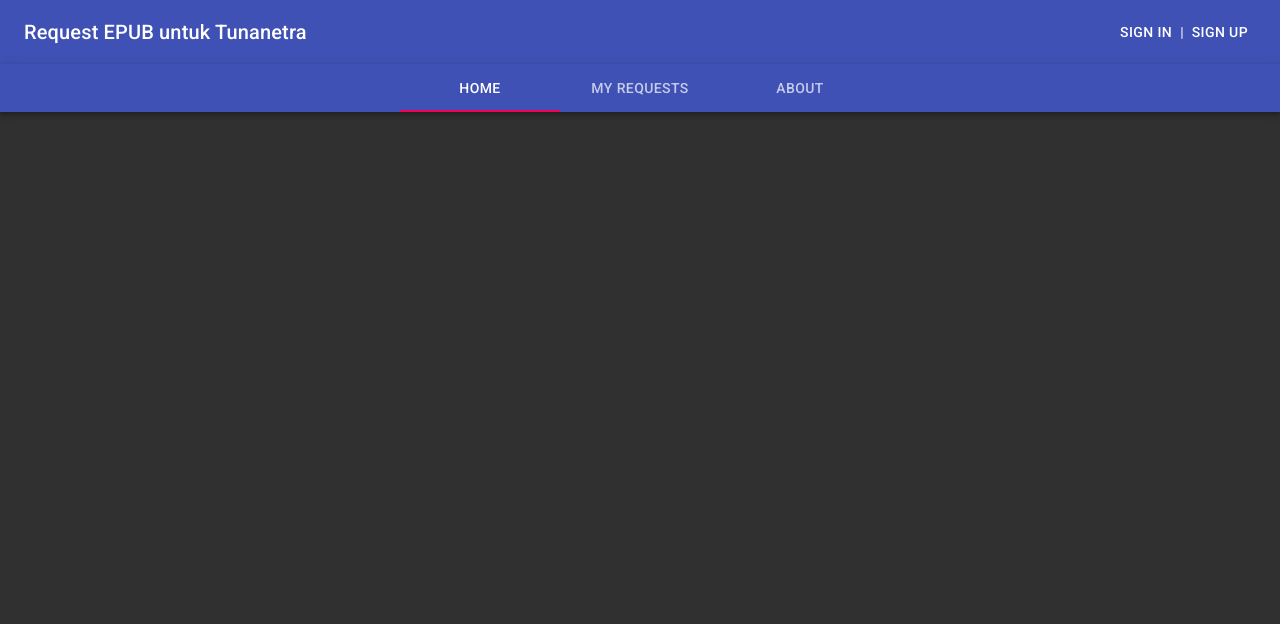
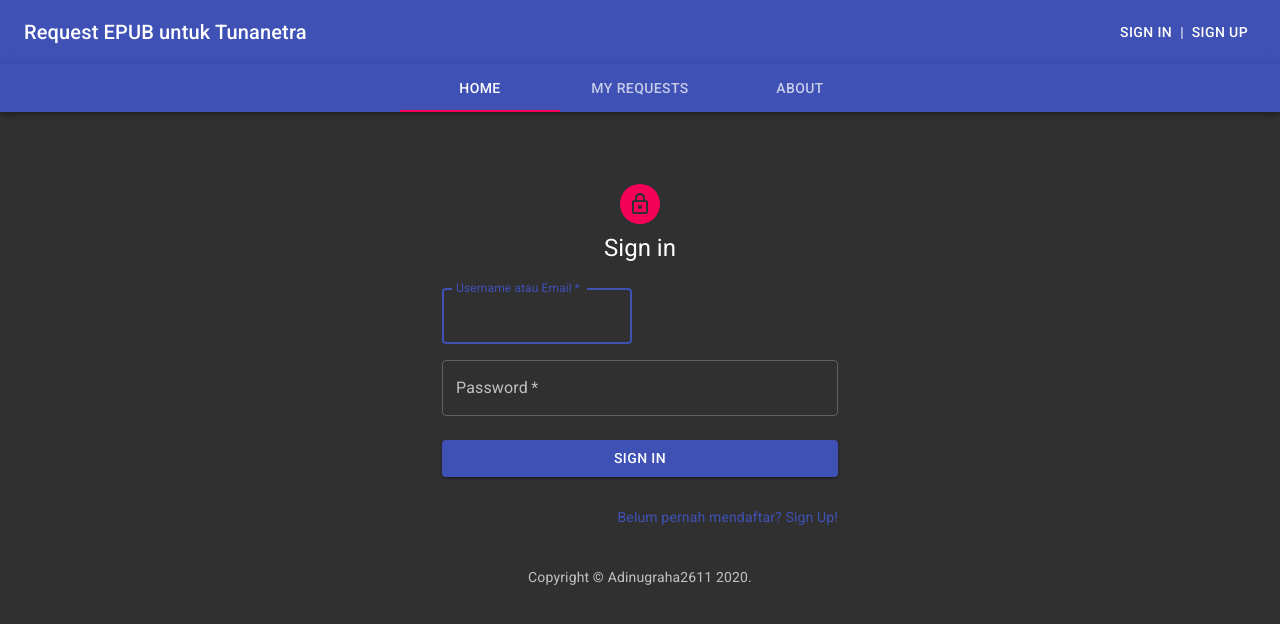
Before and after one commit to Nugi26/request-epub-web, a React (Vite) app: page /signin in a window 1280 px wide. Shown: the top 624 px of the page. Built offline with nearby package versions, Linux system fonts and the light colour scheme; no server answers.

Commit message:
finish adding signUp, signIn, and logout

```diff
--- a/package.json
+++ b/package.json
@@ -21,6 +21,7 @@
     "@material-ui/core": "^4.11.0",
     "@material-ui/icons": "^4.9.1",
     "@types/react": "^16.9.55",
+    "apollo-link-context": "^1.0.20",
     "fontsource-roboto": "^3.0.3",
     "graphql": "^15.4.0",
     "react": "^16.14.0",
--- a/src/app.js
+++ b/src/app.js
@@ -9,17 +9,29 @@ import {
   createHttpLink,
   InMemoryCache,
 } from '@apollo/client';
+import { setContext } from 'apollo-link-context';
+import isLoggedIn from './appState';
 
 const cache = new InMemoryCache();
 const uri = process.env.API_URI;
 const httpLink = createHttpLink({ uri });
-
+// check for a token and return the headers to the context
+const authLink = setContext((_, { headers }) => {
+  return {
+    headers: {
+      ...headers,
+      authorization: localStorage.getItem('token') || '',
+    },
+  };
+});
 const client = new ApolloClient({
-  // link: authLink.concat(httpLink),
-  uri,
+  link: authLink.concat(httpLink),
   cache,
   connectToDevTools: true,
 });
+console.log('link:', client.link);
+// write the cache data after cache is reset
+// client.onResetStore(() => cache.writeData({ data }));
 
 // theme settings
 const theme = createMuiTheme({
--- /dev/null
+++ b/src/appState.js
@@ -0,0 +1,4 @@
+import { makeVar } from '@apollo/client';
+// make reactive var for storing app login state
+const isLoggedIn = makeVar(!!localStorage.getItem('token'));
+export default isLoggedIn;
--- a/src/components/Header.js
+++ b/src/components/Header.js
@@ -1,10 +1,13 @@
 import React from 'react';
-import { Link } from 'react-router-dom';
+import isSignedIn from '../appState';
+import { useHistory, Link } from 'react-router-dom';
 import { makeStyles } from '@material-ui/core/styles';
 import AppBar from '@material-ui/core/AppBar';
 import Toolbar from '@material-ui/core/Toolbar';
 import Typography from '@material-ui/core/Typography';
 import Button from '@material-ui/core/Button';
+import { useApolloClient } from '@apollo/client';
+import isLoggedIn from '../appState';
 
 const useStyles = makeStyles(theme => ({
   root: {
@@ -17,6 +20,18 @@ const useStyles = makeStyles(theme => ({
 
 export default function Header() {
   const classes = useStyles();
+  const client = useApolloClient();
+  const history = useHistory();
+  const onClick = () => {
+    // remove the token
+    localStorage.removeItem('token');
+    // clear the application's cache
+    client.resetStore();
+    // update isLoggedIn state
+    isLoggedIn(false);
+    // reload page
+    history.go(0);
+  };
 
   return (
     <div className={classes.root}>
@@ -25,6 +40,8 @@ export default function Header() {
           <Typography variant="h6" className={classes.title} component="h1">
             Request EPUB untuk Tunanetra
           </Typography>
+          {!isSignedIn() && (
+            <React.Fragment>
               <Button component={Link} color="inherit" to="/signin">
                 Sign in
               </Button>
@@ -32,6 +49,13 @@ export default function Header() {
               <Button component={Link} color="inherit" to="/signup">
                 Sign up
               </Button>
+            </React.Fragment>
+          )}
+          {isSignedIn() && (
+            <Button color="inherit" onClick={onClick}>
+              Logout
+            </Button>
+          )}
         </Toolbar>
       </AppBar>
     </div>
--- a/src/gql/mutation.js
+++ b/src/gql/mutation.js
@@ -6,4 +6,10 @@ const SIGN_UP = gql`
   }
 `;
 
-export { SIGN_UP };
+const SIGN_IN = gql`
+  mutation signIn($usernameOrEmail: String!, $password: String!) {
+    signIn(usernameOrEmail: $usernameOrEmail, password: $password)
+  }
+`;
+
+export { SIGN_UP, SIGN_IN };
--- a/src/pages/home.js
+++ b/src/pages/home.js
@@ -1,12 +1,12 @@
 import React from 'react';
 import SearchBooks from '../components/SearchBooks';
+import isLoggedIn from '../appState';
 import SearchResult from '../components/SearchResult';
 
 const Home = () => {
   return (
     <React.Fragment>
       <SearchBooks />
-      {/* <SearchResult /> */}
     </React.Fragment>
   );
 };
--- a/src/pages/index.js
+++ b/src/pages/index.js
@@ -5,6 +5,7 @@ import Home from './home';
 import MyRequests from './myrequests';
 import About from './about';
 import SignUp from './SignUp';
+import SignIn from './signin';
 
 const Pages = () => {
   return (
@@ -14,6 +15,7 @@ const Pages = () => {
         <Route path="/myrequests" component={MyRequests} />
         <Route path="/about" component={About} />
         <Route path="/signup" component={SignUp} />
+        <Route path="/signin" component={SignIn} />
       </Layout>
     </Router>
   );
--- a/src/pages/signin.js
+++ b/src/pages/signin.js
@@ -0,0 +1,144 @@
+import React, { useState } from 'react';
+import { useMutation } from '@apollo/client';
+import isLoggedIn from '../appState';
+import Avatar from '@material-ui/core/Avatar';
+import { Link as RouterLink } from 'react-router-dom';
+import Button from '@material-ui/core/Button';
+import TextField from '@material-ui/core/TextField';
+import Link from '@material-ui/core/Link';
+import Grid from '@material-ui/core/Grid';
+import Box from '@material-ui/core/Box';
+import LockOutlinedIcon from '@material-ui/icons/LockOutlined';
+import Typography from '@material-ui/core/Typography';
+import { makeStyles } from '@material-ui/core/styles';
+import Container from '@material-ui/core/Container';
+import { SIGN_IN } from '../gql/mutation';
+
+function Copyright() {
+  return (
+    <Typography variant="body2" color="textSecondary" align="center">
+      {'Copyright © '}
+      <Link color="inherit" href="https://github.com/adinugraha2611/">
+        Adinugraha2611
+      </Link>{' '}
+      {new Date().getFullYear()}
+      {'.'}
+    </Typography>
+  );
+}
+
+const useStyles = makeStyles(theme => ({
+  paper: {
+    marginTop: theme.spacing(8),
+    display: 'flex',
+    flexDirection: 'column',
+    alignItems: 'center',
+  },
+  avatar: {
+    margin: theme.spacing(1),
+    backgroundColor: theme.palette.secondary.main,
+  },
+  form: {
+    width: '100%', // Fix IE 11 issue.
+    marginTop: theme.spacing(3),
+  },
+  submit: {
+    margin: theme.spacing(3, 0, 2),
+  },
+}));
+
+export default function SignIn(props) {
+  const classes = useStyles();
+  const [values, setValues] = useState({ usernameOrEmail: '', password: '' });
+  const onChange = e => {
+    setValues({
+      ...values,
+      [e.target.name]: e.target.value,
+    });
+  };
+
+  // mutation signIn
+  const [signIn, { loading, error, data }] = useMutation(SIGN_IN, {
+    onCompleted: data => {
+      // store the token
+      localStorage.setItem('token', data.signIn);
+      // set isLoggedIn to true
+      isLoggedIn(true);
+      // redirect the user to the homepage
+      props.history.push('/');
+      // reload page
+      props.history.go(0);
+    },
+  });
+
+  const onSubmit = e => {
+    e.preventDefault();
+    signIn({
+      variables: { ...values },
+    });
+  };
+  return (
+    <Container maxWidth="xs">
+      <div className={classes.paper}>
+        <Avatar className={classes.avatar}>
+          <LockOutlinedIcon />
+        </Avatar>
+        <Typography component="h2" variant="h5">
+          Sign in
+        </Typography>
+        <form className={classes.form} noValidate onSubmit={onSubmit}>
+          <Grid container spacing={2}>
+            <Grid item xs={12} sm={6}>
+              <TextField
+                name="usernameOrEmail"
+                variant="outlined"
+                required
+                fullWidth
+                label="Username atau Email"
+                onChange={onChange}
+                autoFocus
+              />
+            </Grid>
+            <Grid item xs={12}>
+              <TextField
+                variant="outlined"
+                required
+                fullWidth
+                name="password"
+                label="Password"
+                type="password"
+                onChange={onChange}
+                autoComplete="current-password"
+              />
+            </Grid>
+          </Grid>
+          <Button
+            type="submit"
+            fullWidth
+            variant="contained"
+            color="primary"
+            className={classes.submit}
+          >
+            Sign In
+          </Button>
+          {/* TODO: use suitable alert component! */}
+          <p aria-live="polite">
+            {loading && 'loading....'}
+            {error && `${error.message}`}
+            {data && 'Sign In sukses'}{' '}
+          </p>
+          <Grid container justify="flex-end">
+            <Grid item>
+              <Link component={RouterLink} to="/signup" variant="body2">
+                Belum pernah mendaftar? Sign Up!
+              </Link>
+            </Grid>
+          </Grid>
+        </form>
+      </div>
+      <Box mt={5}>
+        <Copyright />
+      </Box>
+    </Container>
+  );
+}
--- a/src/pages/signup.js
+++ b/src/pages/signup.js
@@ -1,5 +1,6 @@
 import React, { useState } from 'react';
 import { useMutation } from '@apollo/client';
+import isLoggedIn from '../appState';
 import Avatar from '@material-ui/core/Avatar';
 import { Link as RouterLink } from 'react-router-dom';
 import Button from '@material-ui/core/Button';
@@ -46,7 +47,7 @@ const useStyles = makeStyles(theme => ({
   },
 }));
 
-export default function SignUp() {
+export default function SignUp(props) {
   const classes = useStyles();
   const [values, setValues] = useState();
   const onChange = e => {
@@ -57,7 +58,18 @@ export default function SignUp() {
   };
 
   // mutation signUp
-  const [signUp, { loading, error, data }] = useMutation(SIGN_UP);
+  const [signUp, { loading, error, data }] = useMutation(SIGN_UP, {
+    onCompleted: data => {
+      // store the token
+      localStorage.setItem('token', data.signUp);
+      // set isLoggedIn to true
+      isLoggedIn(true);
+      // redirect the user to the homepage
+      props.history.push('/');
+      // reload page
+      props.history.go(0);
+    },
+  });
 
   const onSubmit = e => {
     e.preventDefault();
@@ -65,6 +77,8 @@ export default function SignUp() {
       variables: { ...values },
     });
   };
+  console.log('is logged in:', isLoggedIn());
+  console.log(localStorage.getItem('token'));
   return (
     <Container maxWidth="xs">
       <div className={classes.paper}>
```
Also changed, not shown: 1 other file (tests, documents, lock files or other folders). Lines whose indentation alone changed are shown as unchanged.
